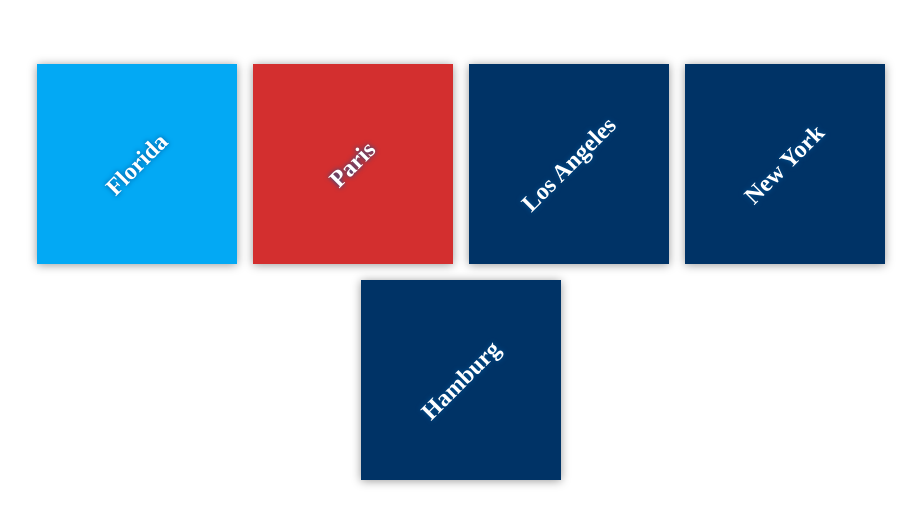
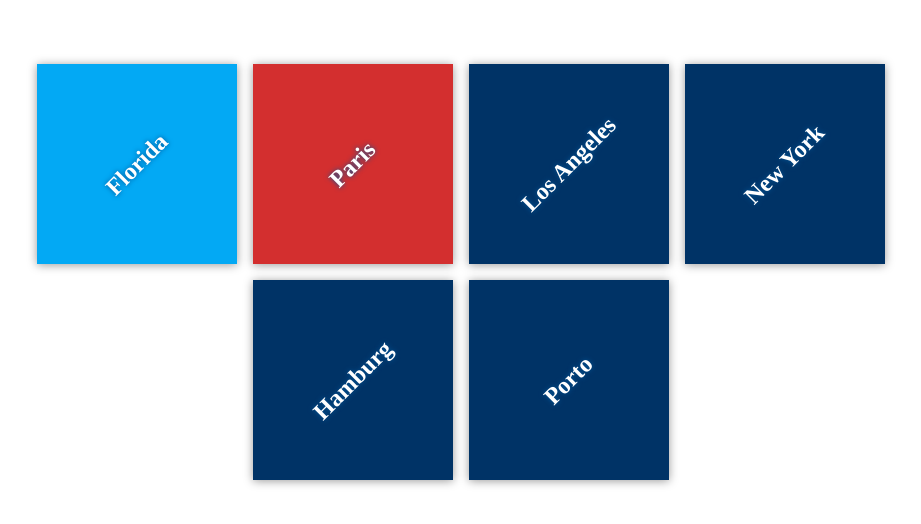
Before and after one commit to ghtstuser/travel-destinations, a plain HTML site: page index.html in a window 1280 px wide. Shown: the part 128-652 px from the top of the page, without its empty margins (179-1100 px from the left). Drawn offline with Linux system fonts and the light colour scheme; files that its build step writes are made by us from their sources.

Commit message:
add porto

```diff
--- a/app.css
+++ b/app.css
@@ -70,3 +70,7 @@ h2 {
 #hamburg {
     background-color: #003366;
 }
+
+#porto {
+    background-color: #003366;
+}
--- a/index.html
+++ b/index.html
@@ -31,6 +31,11 @@
                 <h2>Hamburg</h2>
             </div>
 
+             <div class="destination" id="porto">
+                <h2>Porto</h2>
+            </div>
+
+
         </div>
     </div>
 
```
